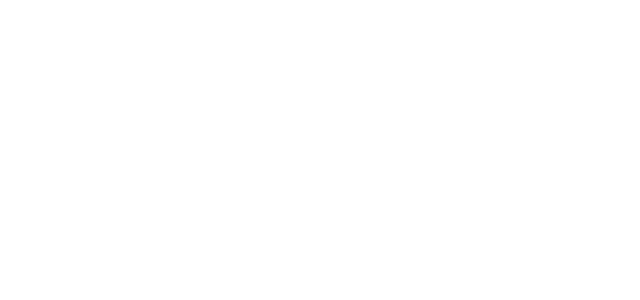
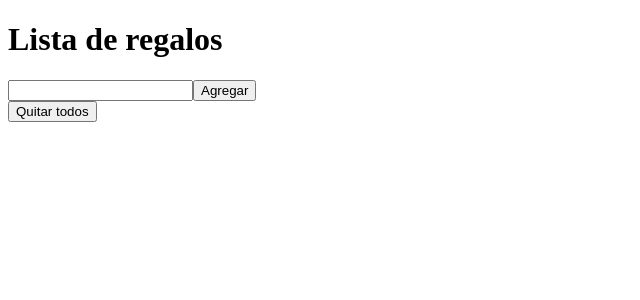
Before and after one commit to ferutizi/adviency-2022, a React (Create React App) app: page / in a window 1280 px wide. Shown: the top 300 px of the page, without its empty margins (0-640 px from the left). Built offline with nearby package versions, Linux system fonts and the light colour scheme.

Commit message:
Día 8: components Formulario y Gifts, Add, Delete, Delete all gifts

```diff
--- a/src/App.js
+++ b/src/App.js
@@ -1,7 +1,17 @@
+import { useState } from "react";
+import Formulario from "./components/Formulario";
+import Gifts from "./components/Gifts";
+
 function App() {
+  const [gifts, setGifts] = useState([]);
 
   return (
     <>
+      <div>
+        <h1>Lista de regalos</h1>
+        <Formulario gifts={gifts} setGifts={setGifts} />
+        <Gifts gifts={gifts} setGifts={setGifts} />
+      </div>
     </>
   );
 }
--- /dev/null
+++ b/src/components/Formulario.jsx
@@ -0,0 +1,48 @@
+import { useFormik } from "formik";
+
+const Formulario = ({ gifts, setGifts }) => {
+
+    const validate = (values) => {
+        const errors = {}
+        const newGift = gifts.find(item => item.name === values.name);
+        if(!values.name) {
+            errors.name = 'No escribiste ningún regalo ¿Acaso quieres un envoltorio vacío?'
+        }
+
+        if(newGift) {
+            errors.name = 'Este regalo ya está en la lista, puedes darle al botón "+" para agregar mas unidades'
+        }
+
+        return errors;
+    }
+
+    const formik = useFormik({
+        initialValues: {
+            name: '',
+            count: 0,
+        },
+        validate,
+        onSubmit: (values, { resetForm }) => {
+            setGifts([
+                ...gifts,
+                values
+            ])
+            resetForm({values: '', count: 0});
+        }
+    })
+
+    return(
+        <>
+            <form onSubmit={formik.handleSubmit} className='gift__form'>
+                <input type='text' {...formik.getFieldProps('name')} className='gift__input' />
+                {formik.errors.name && formik.touched.name ?
+                    <div>{formik.errors.name}</div>
+                    : null
+                }
+                <button type="submit" className='gift__button'>Agregar</button>
+            </form>
+        </>
+    );
+}
+
+export default Formulario;
--- /dev/null
+++ b/src/components/Gifts.jsx
@@ -0,0 +1,22 @@
+const Gifts = ({ gifts, setGifts }) => {
+
+    const deleteGift = (id) => {
+        const newGifts = gifts.filter(item => item.name !== id);
+        setGifts(newGifts);
+    }
+
+    return(
+        <div>
+            {
+                gifts.map(item =>
+                    <div key={item.name}>
+                        <p>{item.name} {item.count === 0 ? null : `x${item.count}`}</p>
+                        <button type="button" onClick={() => deleteGift(item.name)}>X</button>
+                    </div>)
+            }
+            <button type="button" onClick={() => setGifts([])}>Quitar todos</button>
+        </div>
+    );
+}
+
+export default Gifts;
```
